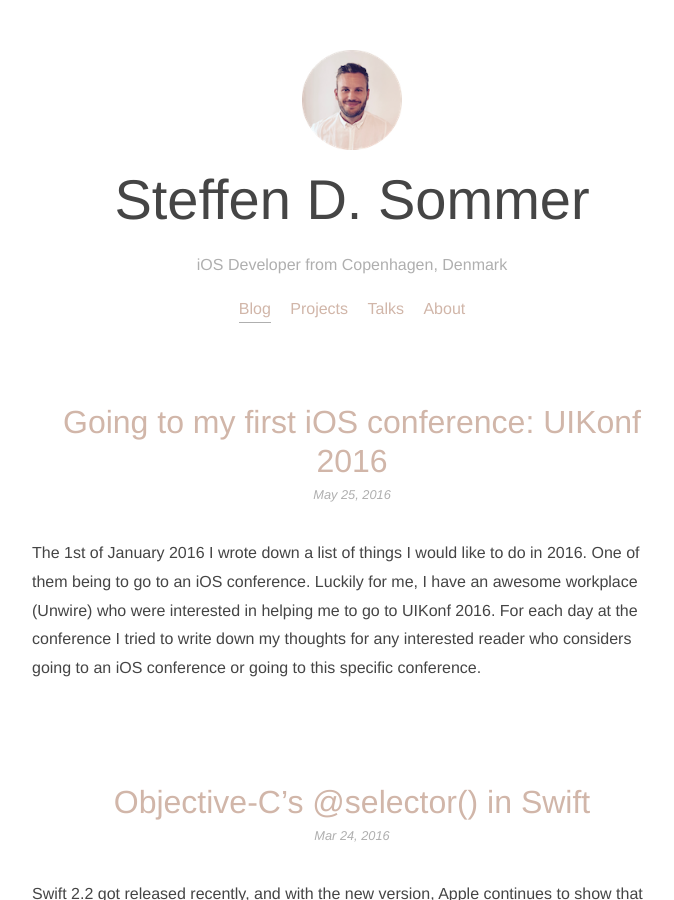
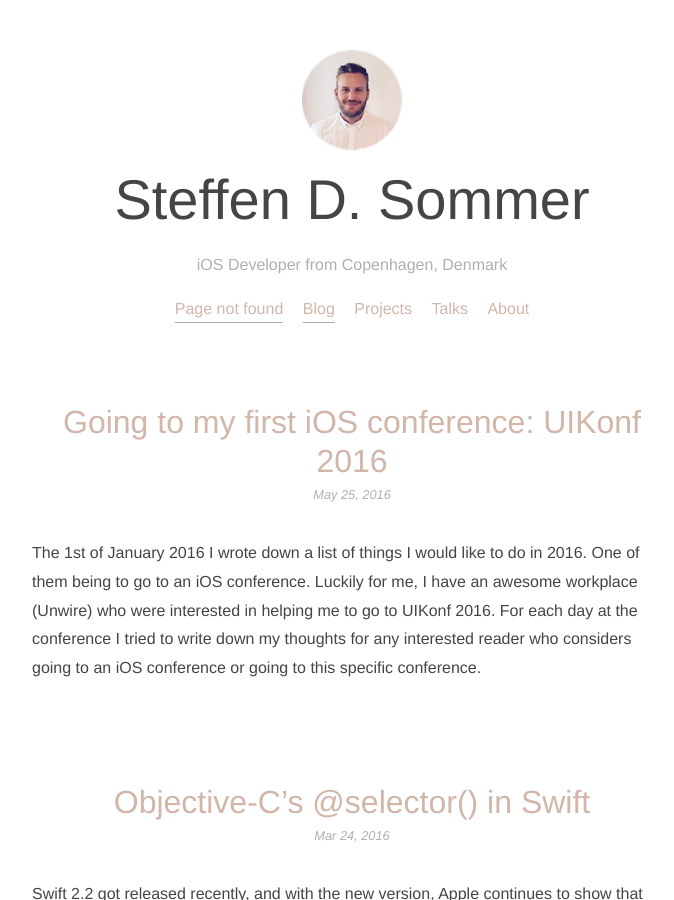
Before and after one commit to steffendsommer/steffendsommer.github.io, a Jekyll site: the page built from index.html, in a window 1280 px wide and 900 px high. Shown: the whole window, without its empty margins (288-962 px from the left). Built offline with Jekyll 4.4.1, drawn with Linux system fonts in a browser that asks for light colours; nearby versions of some CDN libraries.

Commit message:
Add title to 404 page

```diff
--- a/404.md
+++ b/404.md
@@ -1,5 +1,6 @@
 ---
 layout: page
+title: Page not found
 permalink: /404.html
 ---
 
```
